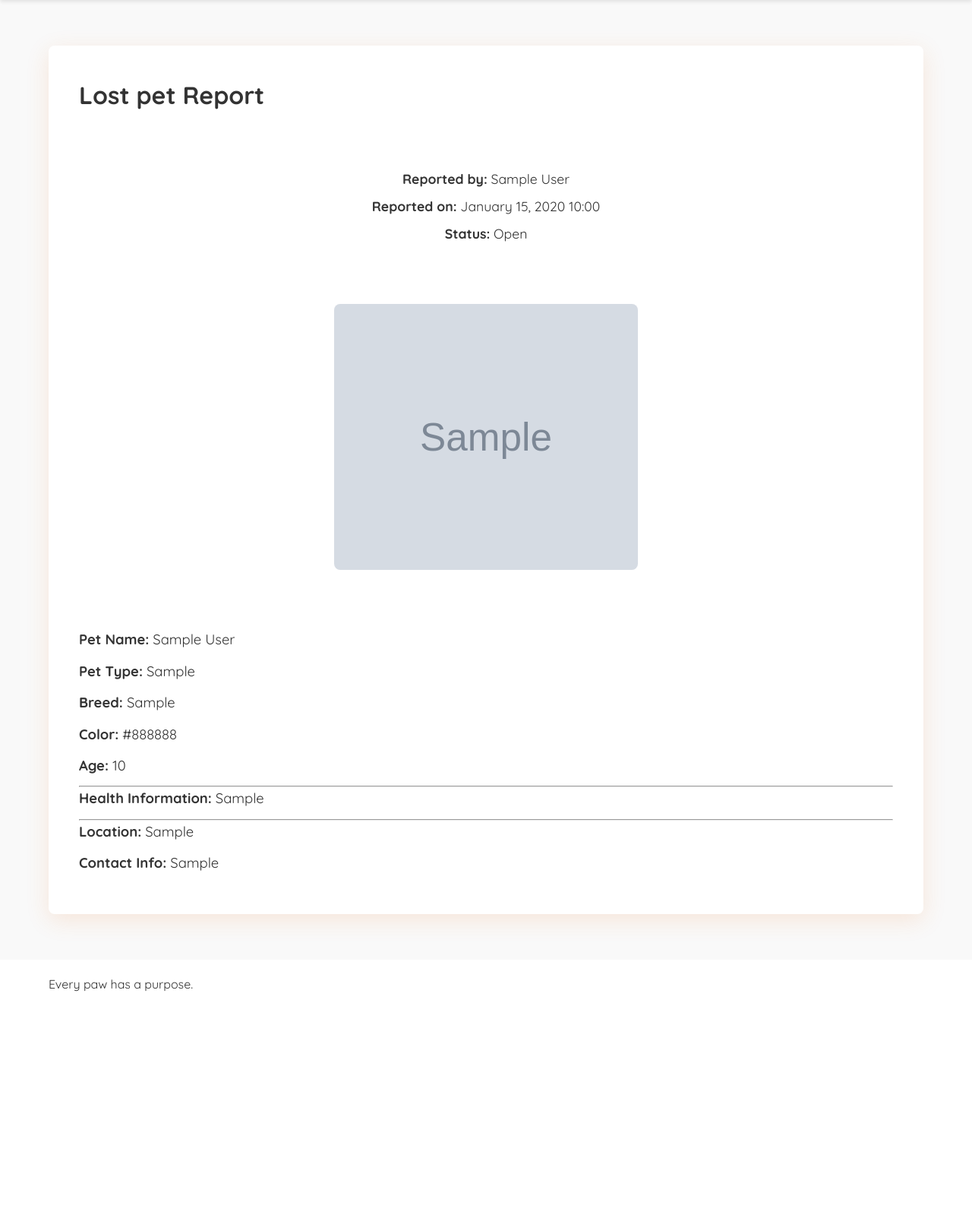
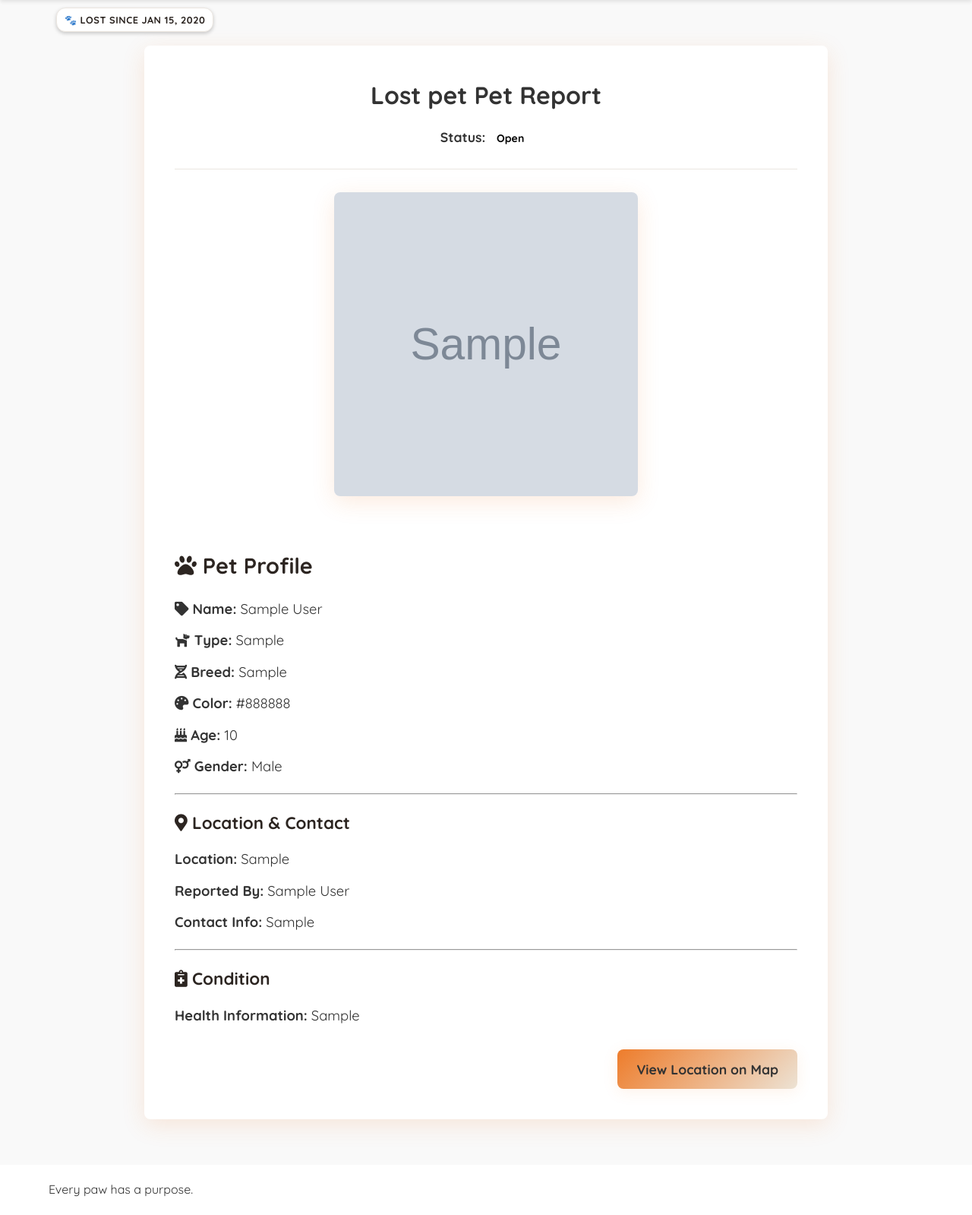
Before and after one commit to Deadpoolprime/petrescue2, a Django app: page /report/1/ in a window 1280 px wide. Shown: the part 145-1744 px from the top of the page at 76% size. Before the commit the page ends 1450 px from the top, so only its background shows below. Run offline with Django 4.2, Linux system fonts and the light colour scheme; a user stored in the database is signed in; tables that the repository leaves empty hold one stand-in row (values such as "Sample post"); grey boxes marked "Sample" are stand-in pictures.

Commit message:
pet report detail better

```diff
--- a/users/templates/users/pet_report_detail.html
+++ b/users/templates/users/pet_report_detail.html
@@ -2,47 +2,100 @@
 {% extends 'users/base.html' %}
 {% load static %}
 
-{% block title %}Report Detail{% endblock %}
+{% block title %}{{ report.get_report_type_display }} Report{% endblock %}
 
 {% block content %}
 <section class="report-detail-section">
-  <div class="report-detail-container">
-    <h2 class="section-title">{{ report.get_report_type_display }} Report</h2>
+    <div class="report-detail-container" style="max-width: 900px; margin: 0 auto; display: block;">
 
-    <div class="report-header">
-      <p><strong>Reported by:</strong> {{ report.reporter.get_full_name|default:report.reporter.username }}</p>
-      <p><strong>Reported on:</strong> {{ report.date_reported|date:"F d, Y H:i" }}</p>
-      <p><strong>Status:</strong> {{ report.get_status_display }}</p>
+        <div class="report-header" style="padding-bottom: 20px; border-bottom: 1px solid var(--border);">
+            <h2 class="section-title" style="margin-bottom: 5px;">
+                {{ report.get_report_type_display }} Pet Report
+            </h2>
+            <div style="text-align: center; margin-bottom: 15px;">
+                {% if report.report_type == 'Lost' %}
+                    <span class="report-type-badge lost">🐾 Lost Since {{ report.date_reported|date:"M d, Y" }}</span>
+                {% else %}
+                    <span class="report-type-badge found" style="background-color: var(--primary-warm); color: white;">🏡 Found On {{ report.date_reported|date:"M d, Y" }}</span>
+                {% endif %}
             </div>
 
+            <p style="font-size: 1.1em;">
+                <strong>Status:</strong>
+                <span class="{% if report.status == 'Open' %}role-admin{% elif report.status == 'Closed' %}role-user{% else %}role-admin{% endif %}" style="padding: 5px 10px; border-radius: 5px;">
+                    {{ report.get_status_display }}
+                </span>
+            </p>
+        </div>
+
+        <div style="display: flex; flex-wrap: wrap; gap: 30px; margin-top: 30px;">
+
+            {# LEFT COLUMN: Image #}
+            <div class="report-image-large" style="flex: 1 1 350px;">
                 {% if report.pet_image %}
-      <div class="report-image-large">
-        <img src="{{ report.pet_image.url }}" alt="Pet Image">
+                    <img src="{{ report.pet_image.url }}" alt="Pet Image" style="width: 100%; height: 400px; object-fit: cover; border-radius: var(--radius); box-shadow: var(--shadow-warm);">
+                {% else %}
+                    <div style="height: 400px; background-color: var(--input); display: flex; justify-content: center; align-items: center; border-radius: var(--radius); color: var(--muted-foreground);">
+                        No Image Available
                     </div>
                 {% endif %}
+            </div>
 
-    <div class="report-details">
-      <p><strong>Pet Name:</strong> {{ report.name|default:"N/A" }}</p>
-      <p><strong>Pet Type:</strong> {{ report.pet_type }}</p>
-      <p><strong>Breed:</strong> {{ report.breed|default:"N/A" }}</p>
-      <p><strong>Color:</strong> {{ report.color }}</p>
-      <p><strong>Age:</strong> {{ report.age|default:"Unknown" }}</p>
-      <hr>
+            {# RIGHT COLUMN: Details #}
+            <div class="report-details" style="flex: 1 1 450px;">
+
+                <h3 style="color: var(--foreground); margin-bottom: 20px; font-size: 1.8em;">
+                    <i class="fas fa-paw"></i> Pet Profile
+                </h3>
+
+                {# Pet Identity #}
+                <div class="detail-group">
+                    <p><strong><i class="fas fa-tag"></i> Name:</strong> {{ report.name|default:"N/A" }}</p>
+                    <p><strong><i class="fas fa-dog"></i> Type:</strong> {{ report.pet_type }}</p>
+                    <p><strong><i class="fas fa-dna"></i> Breed:</strong> {{ report.breed|default:"N/A" }}</p>
+                    <p><strong><i class="fas fa-palette"></i> Color:</strong> {{ report.color }}</p>
+                    <p><strong><i class="fas fa-birthday-cake"></i> Age:</strong> {{ report.age|default:"Unknown" }}</p>
+                    <p><strong><i class="fas fa-venus-mars"></i> Gender:</strong> {{ report.gender }}</p>
+                </div>
+
+                <hr style="margin: 20px 0;">
+
+                {# Location and Contact #}
+                <h3 style="color: var(--foreground); margin-bottom: 15px; font-size: 1.4em;">
+                    <i class="fas fa-map-marker-alt"></i> Location & Contact
+                </h3>
+                <div class="detail-group">
+                    <p><strong>Location:</strong> {{ report.location }}</p>
+                    <p><strong>Reported By:</strong> {{ report.reporter.get_full_name|default:report.reporter.username }}</p>
+                    <p><strong>Contact Info:</strong> {{ report.contact_info }}</p>
+                </div>
+
+                <hr style="margin: 20px 0;">
+
+                {# Health/Condition Details #}
+                <h3 style="color: var(--foreground); margin-bottom: 15px; font-size: 1.4em;">
+                    <i class="fas fa-notes-medical"></i> Condition
+                </h3>
+                <div class="detail-group">
                     <p><strong>Health Information:</strong> {{ report.health_information|default:"None provided." }}</p>
                     {% if report.report_type == 'Found' and report.injury %}
                     <p><strong>Observed Injury:</strong> {{ report.injury }}</p>
                     {% endif %}
-      <hr>
-      <p><strong>Location:</strong> {{ report.location }}</p>
-      <p><strong>Contact Info:</strong> {{ report.contact_info }}</p>
                 </div>
 
-    {# Add a button for expressing interest or matching later #}
-    {# <a href="#" class="btn btn-primary">Express Interest</a> #}
+                {# Action Button #}
+                <div style="margin-top: 30px; text-align: right;">
+                    <a href="https://www.google.com/maps/search/?api=1&query={{ report.location|urlencode }}"
+                       target="_blank" class="btn btn-primary">View Location on Map</a>
+                </div>
+            </div>
+
+        </div>
     </div>
 </section>
 {% endblock %}
 
 {% block scripts %}
-{# Add any pet detail specific JS here #}
+{# For the icons (fa-paw, fa-map-marker-alt, etc.) to show up, we need Font Awesome. #}
+<link rel="stylesheet" href="https://cdnjs.cloudflare.com/ajax/libs/font-awesome/5.15.4/css/all.min.css">
 {% endblock %}
```
Lines whose indentation alone changed are shown as unchanged.
